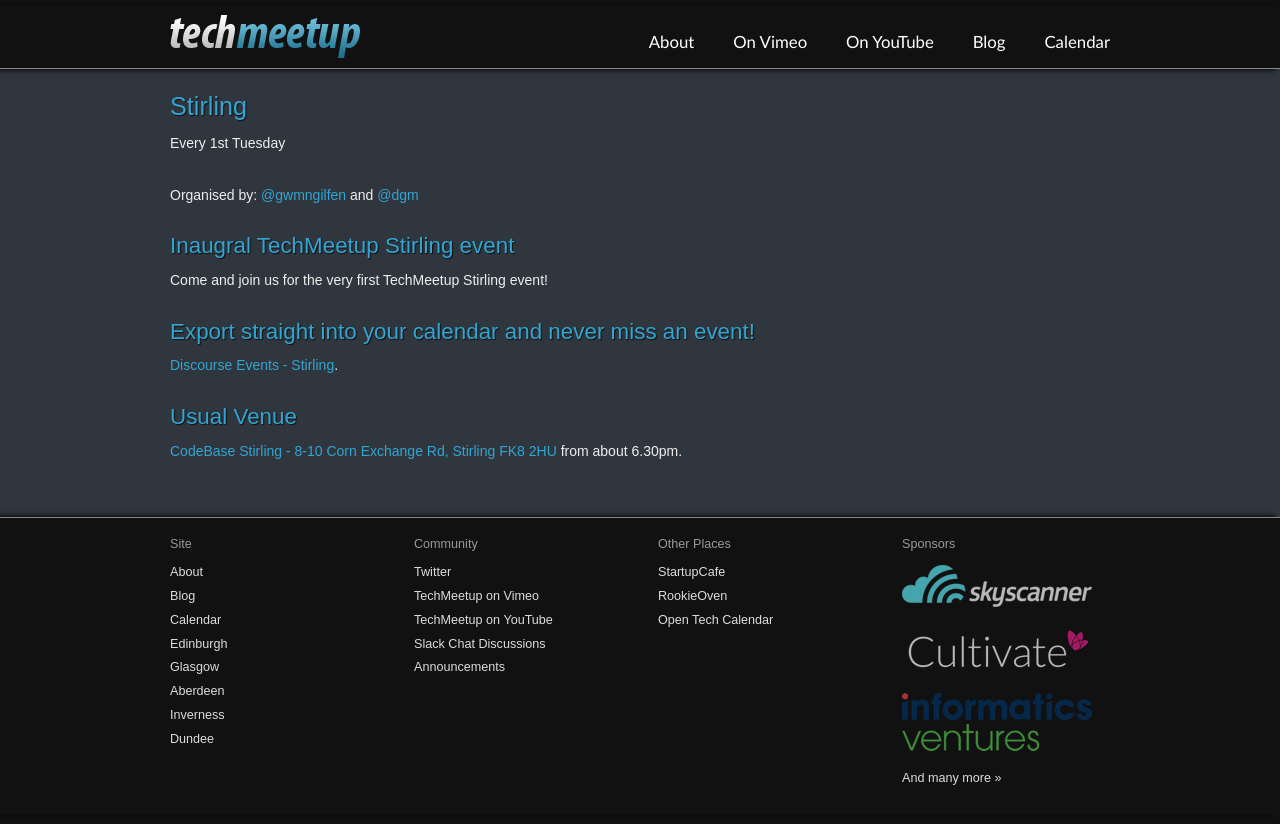
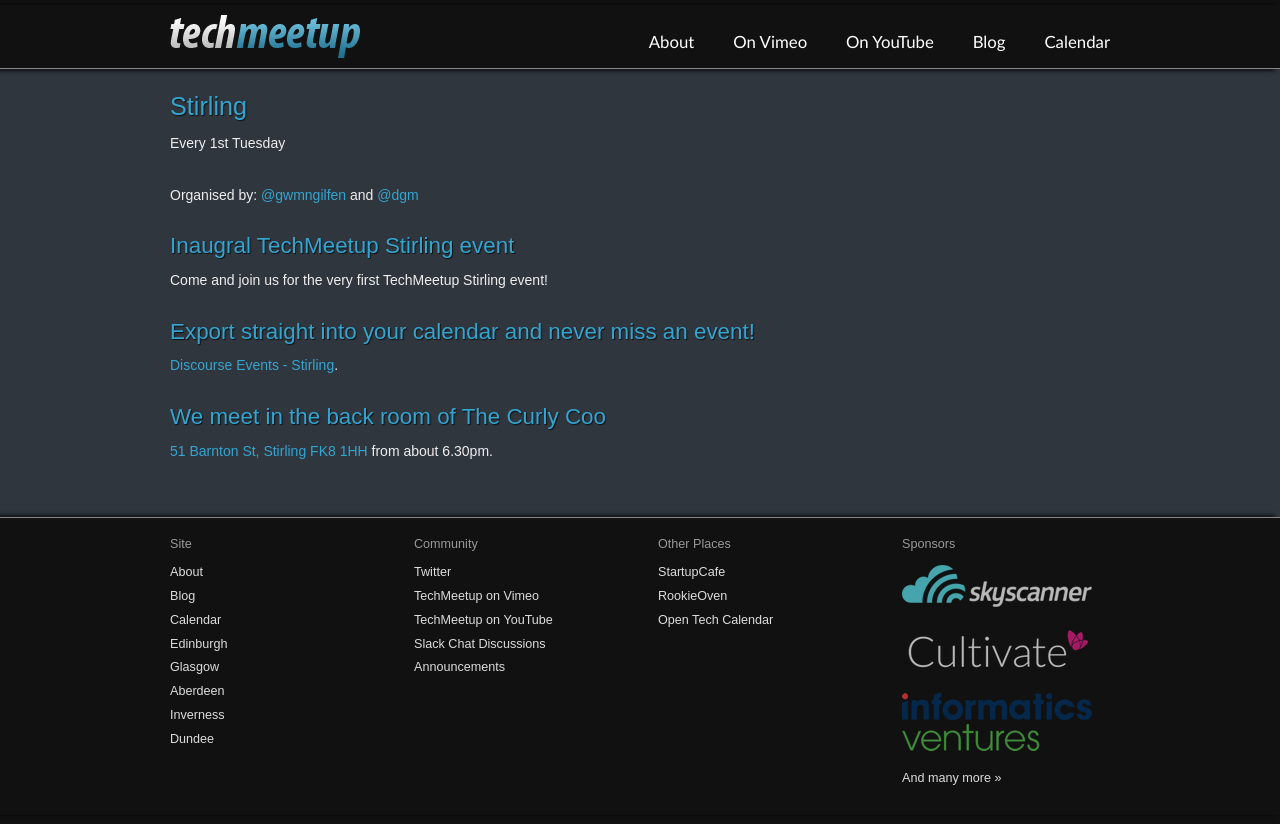
Before and after one commit to techmeetup/techmeetup.co.uk, a Jekyll site: the page built from stirling.html, in a window 1280 px wide. Shown: the top 824 px of the page. Built offline with Jekyll 4.4.1, drawn with Linux system fonts in a browser that asks for light colours.

Commit message:
Update stirling.html

```diff
--- a/stirling.html
+++ b/stirling.html
@@ -21,8 +21,8 @@
 
 <a href="https://community.techmeetup.co.uk/c/events/tmu-stirling">Discourse Events - Stirling</a>.</p>
 
-<h3>Usual Venue</h3>
+<h3>We meet in the back room of The Curly Coo</h3>
 
 <p>
-  <a href="https://www.google.com/maps?sll=56.118527,-3.939337&q=8-10+Corn+Exchange+Road+Stirling,+Scotland,+FK8+2HU,+United+Kingdom&z=12">CodeBase Stirling - 8-10 Corn Exchange Rd, Stirling FK8 2HU</a> from about 6.30pm.
+  <a href="https://www.google.co.uk/maps/place/Curly+Coo+Bar/@56.1207059,-3.9397176,18z/data=!4m5!3m4!1s0x4888629505928037:0xb40e22ecbad3bee4!8m2!3d56.1207059!4d-3.938669!5m1!1e1">51 Barnton St, Stirling FK8 1HH</a> from about 6.30pm.
 </p>
```
